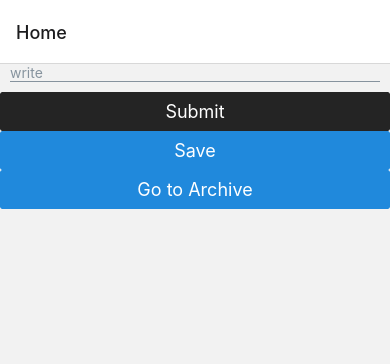
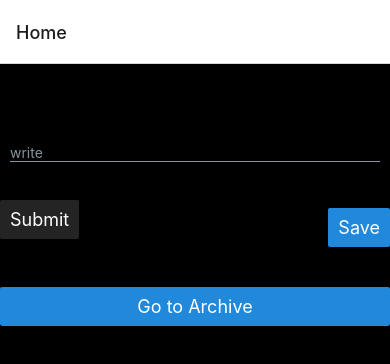
Before and after one commit to Sohil1926/MindPalAi, a React Native app: screen / in a window 390 px wide. Shown: the top 364 px of the page. Built offline with nearby package versions, Linux system fonts and the light colour scheme.

Commit message:
fixed tailwind

```diff
--- a/tailwind.config.js
+++ b/tailwind.config.js
@@ -1,11 +1,8 @@
 /** @type {import('tailwindcss').Config} */
 module.exports = {
-  content: [
-    "./App.{js,jsx,ts,tsx}",
-    "./Homepage.{js,jsx,ts,tsx}"
-  ],
+  content: ['./App.{js,jsx,ts,tsx}', './pages/*.{js,jsx,ts,tsx}'],
   theme: {
     extend: {},
   },
   plugins: [],
-}
+};
```
